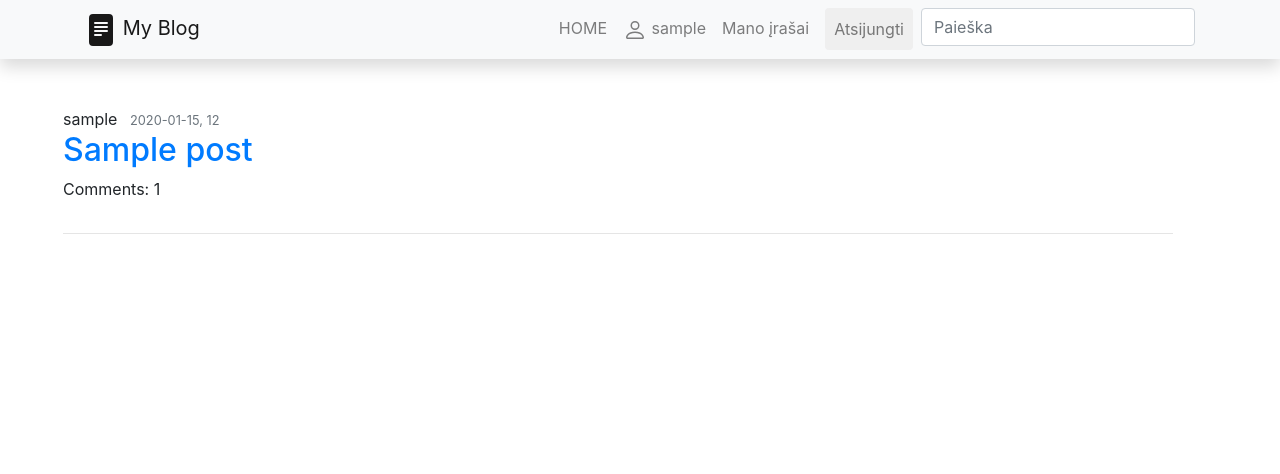
After one commit to DonatasNoreika/myblog_20250620, a Django app: page /userposts/ in a window 1280 px wide. The commit adds this page. Shown: the top 474 px of the page. Run offline with Django 5.2, Linux system fonts and the light colour scheme; a user stored in the database is signed in; tables that the repository leaves empty hold one stand-in row (values such as "Sample post"); some libraries are stand-ins or nearby versions.

Commit message:
+Prisijungusiam vartotojui rodomi jo įrašai

```diff
--- a/mysite/myblog/templates/base.html
+++ b/mysite/myblog/templates/base.html
@@ -34,6 +34,9 @@
                 <path fill-rule="evenodd" d="M13 14s1 0 1-1-1-4-6-4-6 3-6 4 1 1 1 1h10zm-9.995-.944v-.002.002zM3.022 13h9.956a.274.274 0 00.014-.002l.008-.002c-.001-.246-.154-.986-.832-1.664C11.516 10.68 10.289 10 8 10c-2.29 0-3.516.68-4.168 1.332-.678.678-.83 1.418-.832 1.664a1.05 1.05 0 00.022.004zm9.974.056v-.002.002zM8 7a2 2 0 100-4 2 2 0 000 4zm3-2a3 3 0 11-6 0 3 3 0 016 0z" clip-rule="evenodd"/>
               </svg>
             {{ user.get_username }}</a></li>
+            <li class="nav-item">
+              <a class="nav-link" href="{% url 'user_posts' %}">Mano įrašai</a>
+            </li>
             <li class="nav-item">
                 <form method="post" action="{% url 'logout' %}">
                     {% csrf_token %}
--- /dev/null
+++ b/mysite/myblog/templates/user_posts.html
@@ -0,0 +1,18 @@
+{% extends "base.html" %}
+
+{% block "title" %}HOME{% endblock %}
+{% block "content" %}
+{% for post in posts %}
+<article class="media content-section">
+    <div class="media-body">
+        <div class="article-metadata">
+            <a class="mr-2">{{ post.author }}</a>
+            <small class="text-muted">{{ post.date | date:"Y-m-d, f" }}</small>
+            <h2><a href="{% url 'post' post.pk %}">{{ post.title }}</a></h2>
+            <p>Comments: {{ post.comments_count }}</p>
+        </div>
+    </div>
+</article>
+<hr>
+{% endfor %}
+{% endblock %}
--- a/mysite/myblog/urls.py
+++ b/mysite/myblog/urls.py
@@ -15,10 +15,14 @@ Including another URLconf
     2. Add a URL to urlpatterns:  path('blog/', include('blog.urls'))
 """
 from django.urls import path
-from .views import PostListView, PostDetailView, search
+from .views import (PostListView,
+                    PostDetailView,
+                    UserPostListView,
+                    search)
 
 urlpatterns = [
     path("", PostListView.as_view(), name='posts'),
+    path("userposts/", UserPostListView.as_view(), name='user_posts'),
     path("posts/<int:pk>", PostDetailView.as_view(), name="post"),
     path('search/', search, name='search'),
 ]
--- a/mysite/myblog/views.py
+++ b/mysite/myblog/views.py
@@ -2,7 +2,7 @@ from django.shortcuts import render
 from .models import Post
 from django.views import generic
 from django.db.models import Q
-
+from django.contrib.auth.mixins import LoginRequiredMixin
 
 # Create your views here.
 class PostListView(generic.ListView):
@@ -10,6 +10,15 @@ class PostListView(generic.ListView):
     template_name = "posts.html"
     context_object_name = "posts"
     paginate_by = 5
+
+
+class UserPostListView(LoginRequiredMixin, generic.ListView):
+    model = Post
+    template_name = "user_posts.html"
+    context_object_name = "posts"
+
+    def get_queryset(self):
+        return Post.objects.filter(author=self.request.user)
 
 
 class PostDetailView(generic.DetailView):
```
